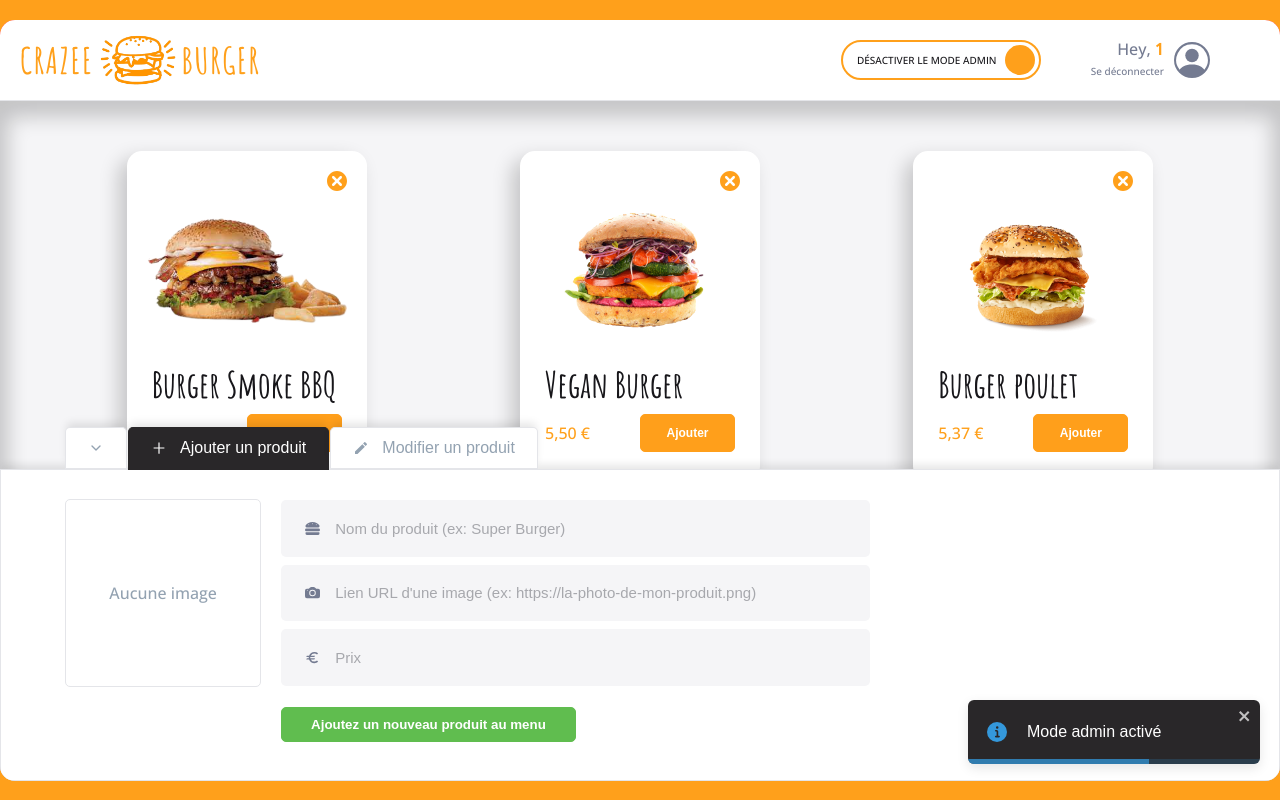
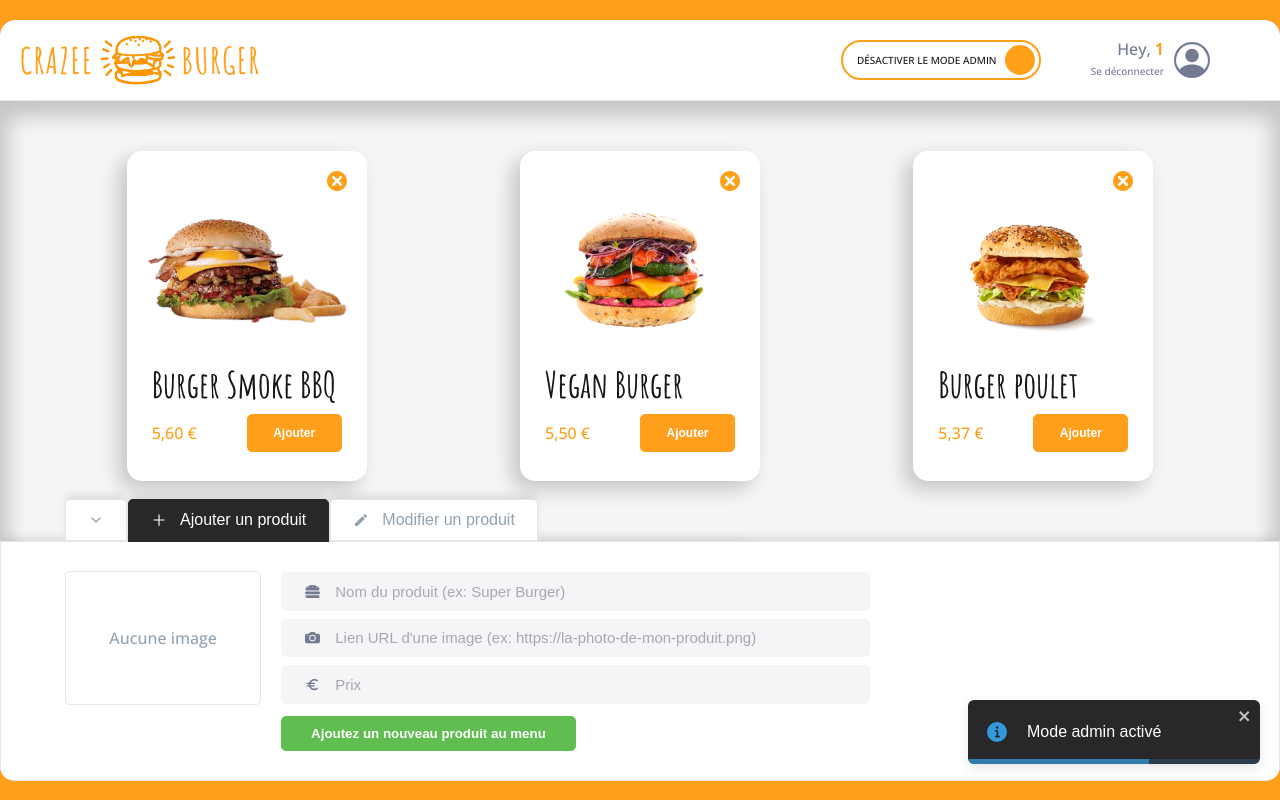
Before and after one commit to nicomil59/crazee-burger, a React (Create React App) app: page /order/1 in a window 1280 px wide. Both pictures are taken after a click on the label 940 px from the left and 60 px from the top of the page. Built offline with nearby package versions, Linux system fonts and the light colour scheme.

Commit message:
🐛 F08: AdminPanel > Fix TextInput height by adding box-sizing

```diff
--- a/src/components/pages/order/Main/Admin/AdminPanel/AdminPanel.js
+++ b/src/components/pages/order/Main/Admin/AdminPanel/AdminPanel.js
@@ -16,9 +16,10 @@ const AdminPanel = () => {
 export default AdminPanel;
 
 const AdminPanelStyled = styled.div`
-  height: 250px;
+  height: 240px;
   background: ${theme.colors.white};
   border: 1px solid ${theme.colors.greyLight};
   box-shadow: ${theme.shadows.subtle};
+  box-sizing: border-box;
   padding: 30px 5%;
 `;
```
